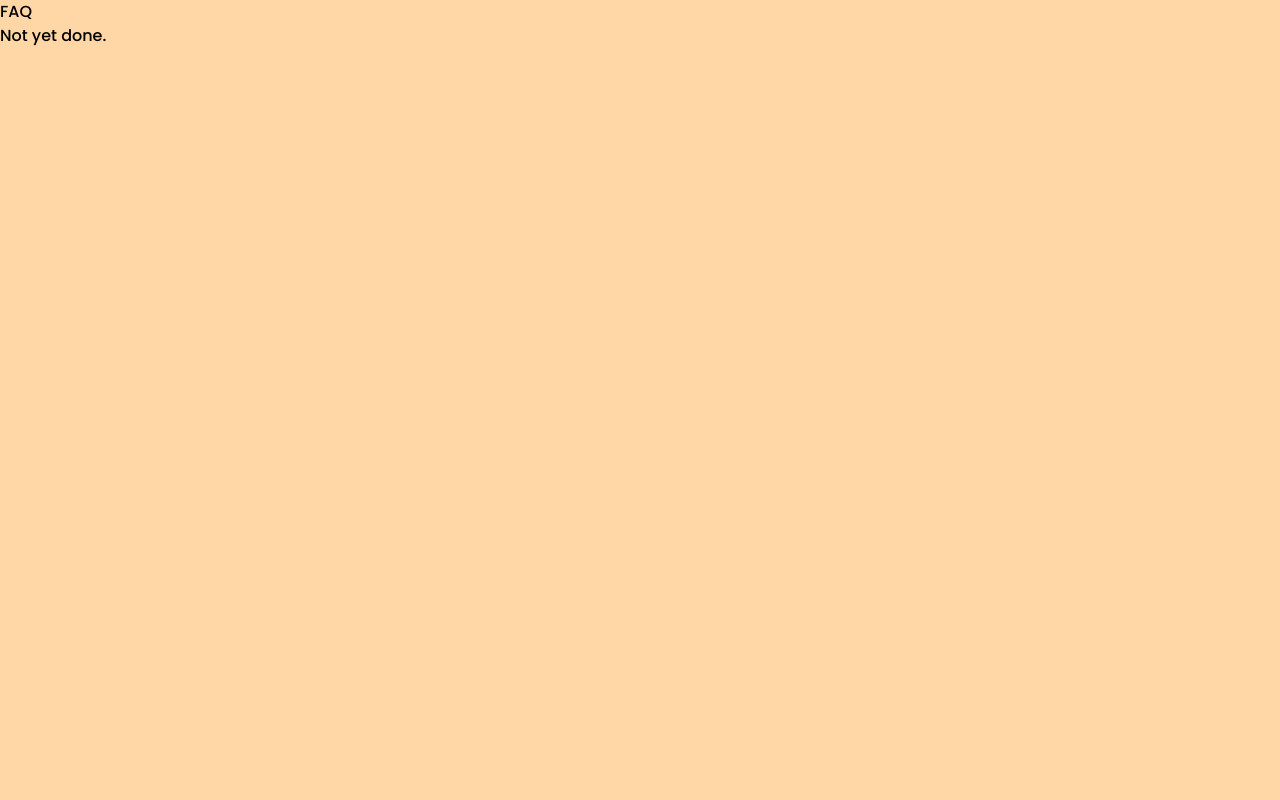
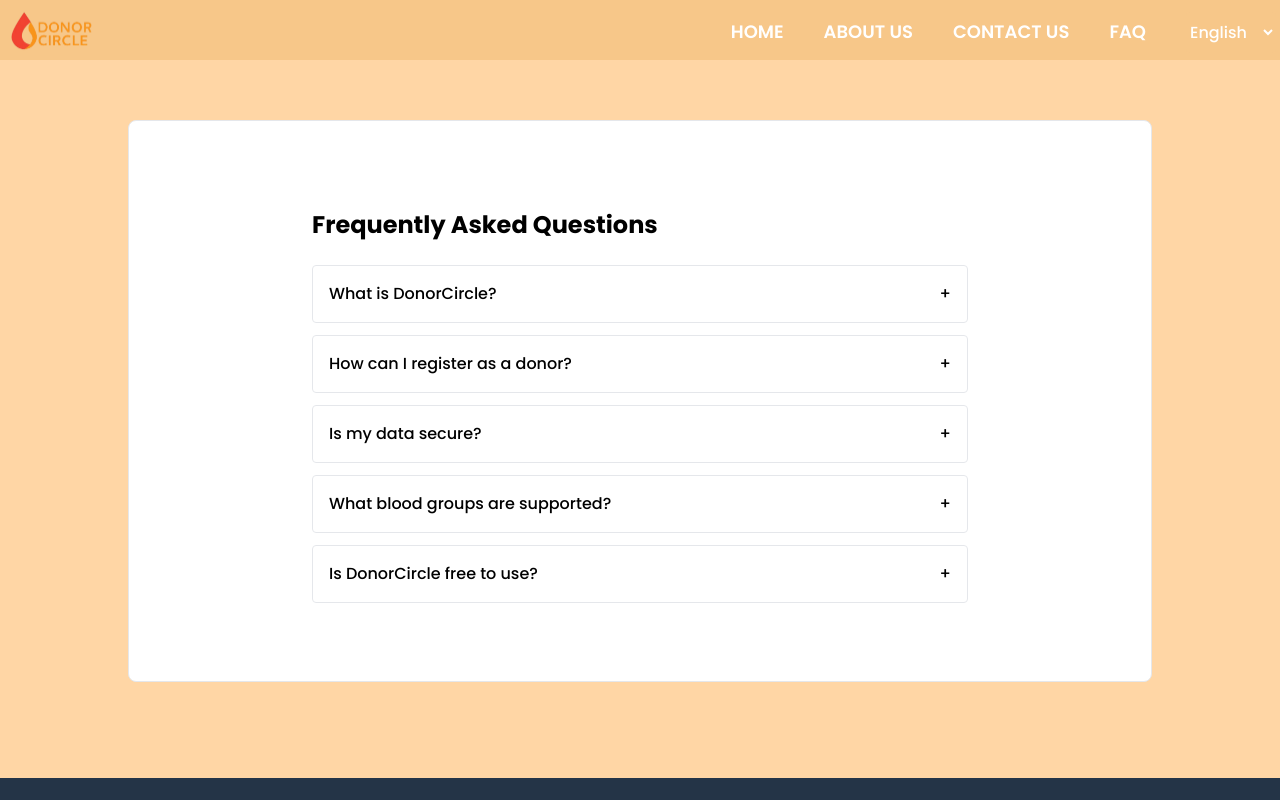
Before and after one commit to TanmayVidhate/DonorCircle_2, a React (Vite) app in the folder client/: page /faq in a window 1280 px wide. Shown: the top 800 px of the page. Built offline with nearby package versions, Linux system fonts and the light colour scheme.

Commit message:
update FAQ

```diff
--- a/client/src/Views/FAQ.jsx
+++ b/client/src/Views/FAQ.jsx
@@ -1,12 +1,89 @@
-import React from 'react'
+import { useState } from "react";
+
+//Components Import
+import Navbar from "../Components/Navbar";
+import Footer from "../Components/Footer";
+
+//Translation
+import { useTranslation } from "react-i18next";
+
+const faqs = [
+  {
+    question: "What is DonorCircle?",
+    answer:
+      "DonorCircle helps connect blood donors directly with people in need.",
+  },
+  {
+    question: "How can I register as a donor?",
+    answer:
+      "You can sign up using the registration form and provide your blood details.",
+  },
+  {
+    question: "Is my data secure?",
+    answer: "Yes, your data is securely stored and only shared when necessary.",
+  },
+  {
+    question: "What blood groups are supported?",
+    answer:
+      "All major blood groups (A+, A−, B+, B−, AB+, AB−, O+, O−) are supported.",
+  },
+  {
+    question: "Is DonorCircle free to use?",
+    answer:"Yes, DonorCircle is completely free for both donors and recipients.There are no hidden charges or subscription fees.",
+  },
+];
 
 function FAQ() {
-    return (
-        <div className='flex flex-col w-screen min-h-screen bg-[#ffd6a5]  xl:h-screen  '>
-            <h1>FAQ</h1>
-            <p>Not yet done.</p>
+  const { t, i18n } = useTranslation();
+
+  const [activeIndex, setActiveIndex] = useState(null);
+
+  const toggle = (index) => {
+    setActiveIndex(activeIndex === index ? null : index);
+  };
+
+  return (
+    <div className="flex flex-col w-full min-h-screen bg-[#ffd6a5] xl:h-screen">
+      <Navbar />
+
+      <div className="grid flex-1 mt-6 place-items-center">
+        <div className="p-4 bg-white border rounded-lg mt-28 mb-16 max-w-[95%] min-h-max sm:w-3/4 sm:px-5 lg:w-4/5 lg:py-5 lg:mt-24 lg:mb-24 2xl:w-3/5">
+          <div className="w-full sm:p-5 lg:flex lg:h-[65vh]">
+            {/* First div */}
+            {/* <div className="w-full p-1 mt-2 sm:py-7 md:px-4 lg:w-4/6 xl:w-5/6 xl:h-5/6 "> */}
+            <div className="w-full h-[450px] overflow-y-auto scrollbar-hide ">
+              <div className="max-w-2xl mx-auto mt-10 w-full p-2">
+                <h2 className="text-2xl font-bold mb-6">
+                  Frequently Asked Questions
+                </h2>
+
+                {faqs.map((faq, index) => (
+                  <div key={index} className="border rounded mb-3">
+                    <button
+                      onClick={() => toggle(index)}
+                      className="w-full flex justify-between items-center p-4 font-medium"
+                    >
+                      {faq.question}
+                      <span>{activeIndex === index ? "-" : "+"}</span>
+                    </button>
+
+                    {activeIndex === index && (
+                      <div className="p-4 text-gray-600 border-t">
+                        {faq.answer}
+                      </div>
+                    )}
+                  </div>
+                ))}
+              </div>
+            </div>
+            {/* </div> */}
+          </div>
         </div>
-    )
+      </div>
+
+      <Footer />
+    </div>
+  );
 }
 
-export default FAQ
+export default FAQ;
```
